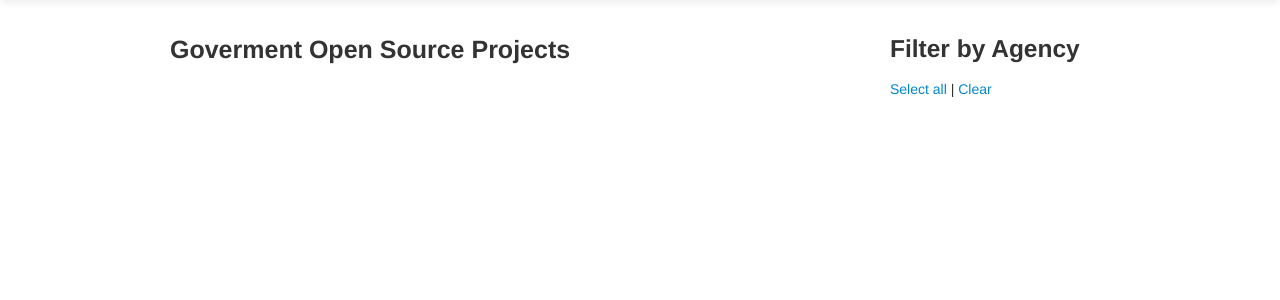
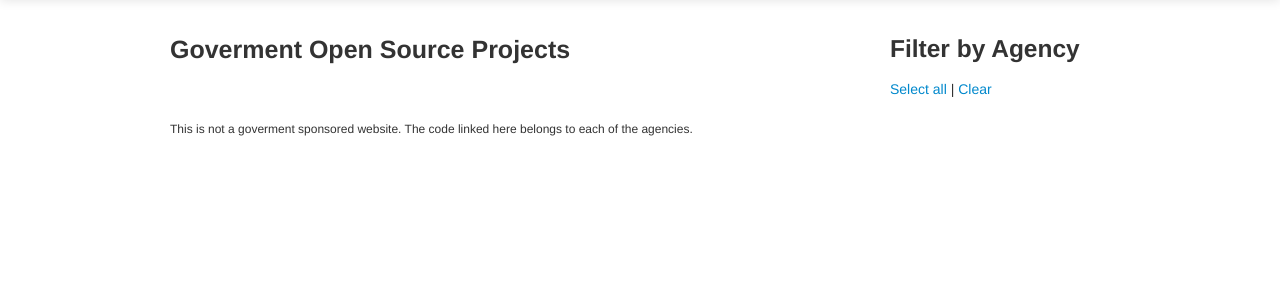
Before and after one commit to dlapiduz/govcode.org, a Flask app: template templates/home/index.html in a window 1280 px wide. Shown: the part 41-341 px from the top of the page. Run offline with Flask 2, Linux system fonts and the light colour scheme; the template is opened without the code that fills it, so the values that code supplies are empty; some libraries are stand-ins or nearby versions.

Commit message:
Add disclaimer

```diff
--- a/static/css/app.css
+++ b/static/css/app.css
@@ -65,3 +65,8 @@ a:hover .project {
 .project div.info i {
     margin-top: -2px;
 }
+
+footer {
+    margin: 20px 0;
+    font-size: 12px;
+}
--- a/templates/base.html
+++ b/templates/base.html
@@ -37,6 +37,10 @@
 
     <div class="container">
         {% block content %}{% endblock %}
+
+        <footer>
+            <p>This is not a goverment sponsored website. The code linked here belongs to each of the agencies.</p>
+        </footer>
     </div> <!-- /container -->
 
     <!-- Le javascript
```
